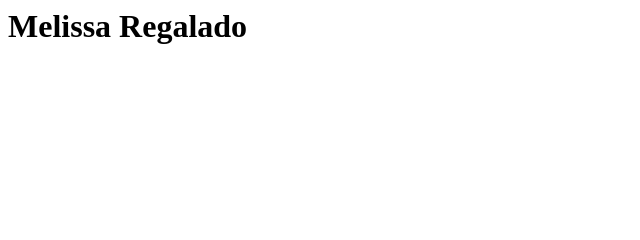
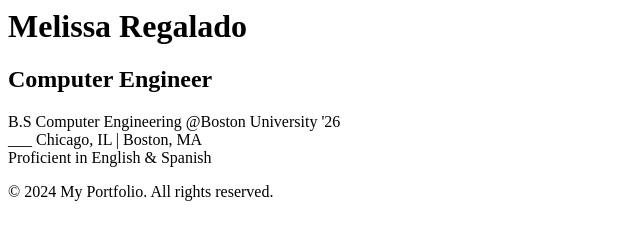
Before and after one commit to mel6reg/mel6reg.github.io, a plain HTML site: page index.html in a window 1280 px wide. Shown: the whole page, without its empty margins (0-640 px from the left). Drawn offline with Linux system fonts and the light colour scheme.

Commit message:
Update index.html

```diff
--- a/index.html
+++ b/index.html
@@ -2,9 +2,27 @@
 <head>
     <meta charset="UTF-8">
     <meta name="viewport" content="width=device-width, initial-scale=1.0">
-    <title>Home</title>
+    <title>Engineering Portfolio</title>
+
 </head>
 <body>
-    <h1>Melissa Regalado</h1>
+    <header>
+        <h1>Melissa Regalado</h1>
+
+    </header>
+    <main>
+        <section>
+            <h2>Computer Engineer</h2>
+            <p>B.S Computer Engineering @Boston University '26 <br>
+            ___ Chicago, IL | Boston, MA <br>
+                Proficient in English & Spanish <br>
+
+            </p>
+        </section>
+    </main>
+    <footer>
+        <p> © 2024 My Portfolio. All rights reserved.  </p>
+    </footer>
+
 </body>
 </html>
```
